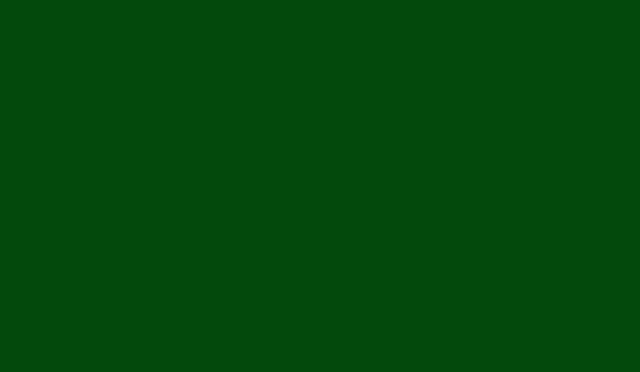
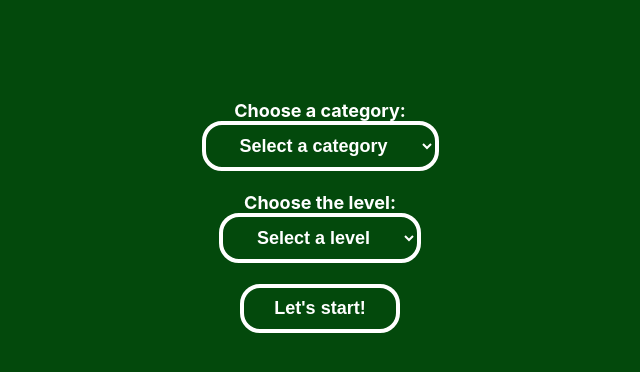
Before and after one commit to DorottyaVarju/feed-the-mouse, a React (Create React App) app: page / in a window 1280 px wide. Shown: the top 372 px of the page, without its empty margins (320-960 px from the left). Built offline with nearby package versions, Linux system fonts and the light colour scheme.

Commit message:
HashRouter fix

```diff
--- a/src/App.js
+++ b/src/App.js
@@ -8,8 +8,8 @@ function App() {
     <div className="App">
       <HashRouter>
         <Routes>
-          <Route exact path="/game" component={<WordToGuess/>} />
-          <Route exact path="/" component={<CategoryAndNumOfLettersToChoose/>} />
+          <Route path="/game" element={<WordToGuess />} />
+          <Route exact path="/" element={<CategoryAndNumOfLettersToChoose />} />
         </Routes>
       </HashRouter>
     </div>
```
